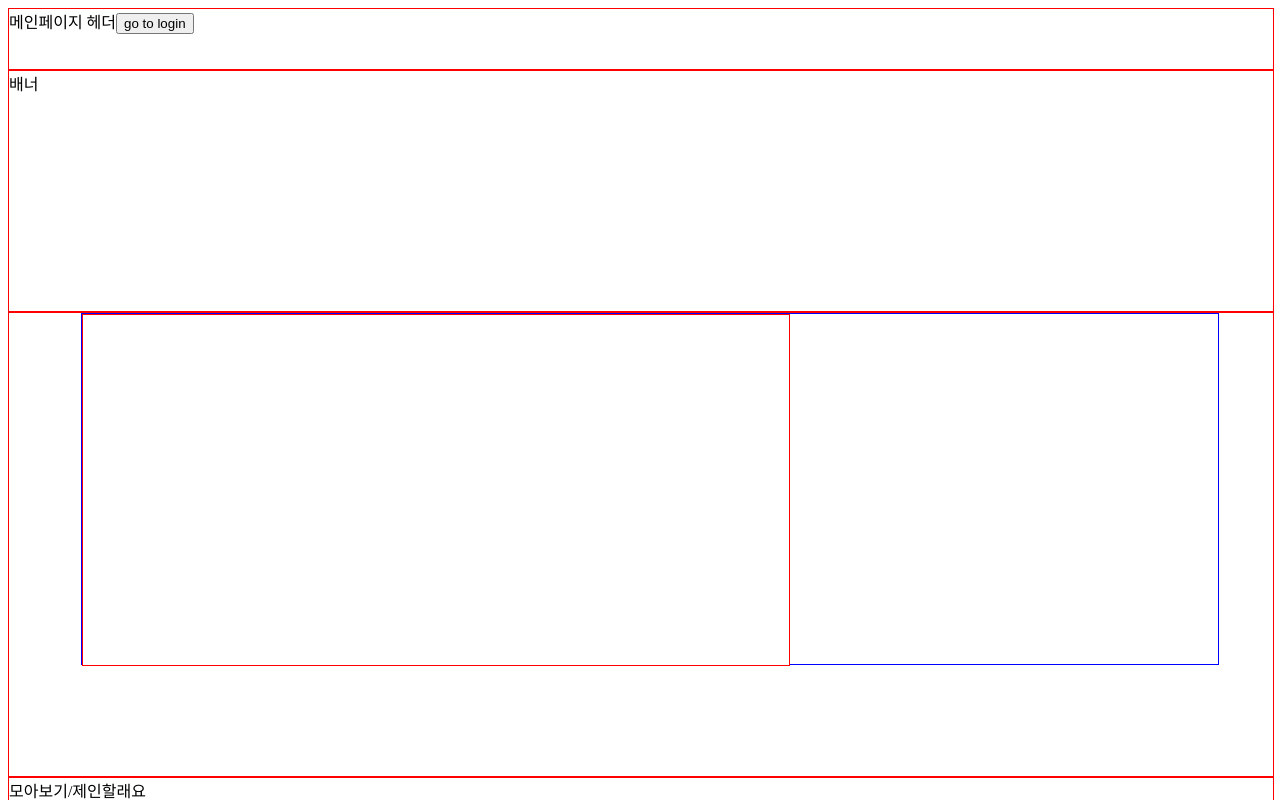
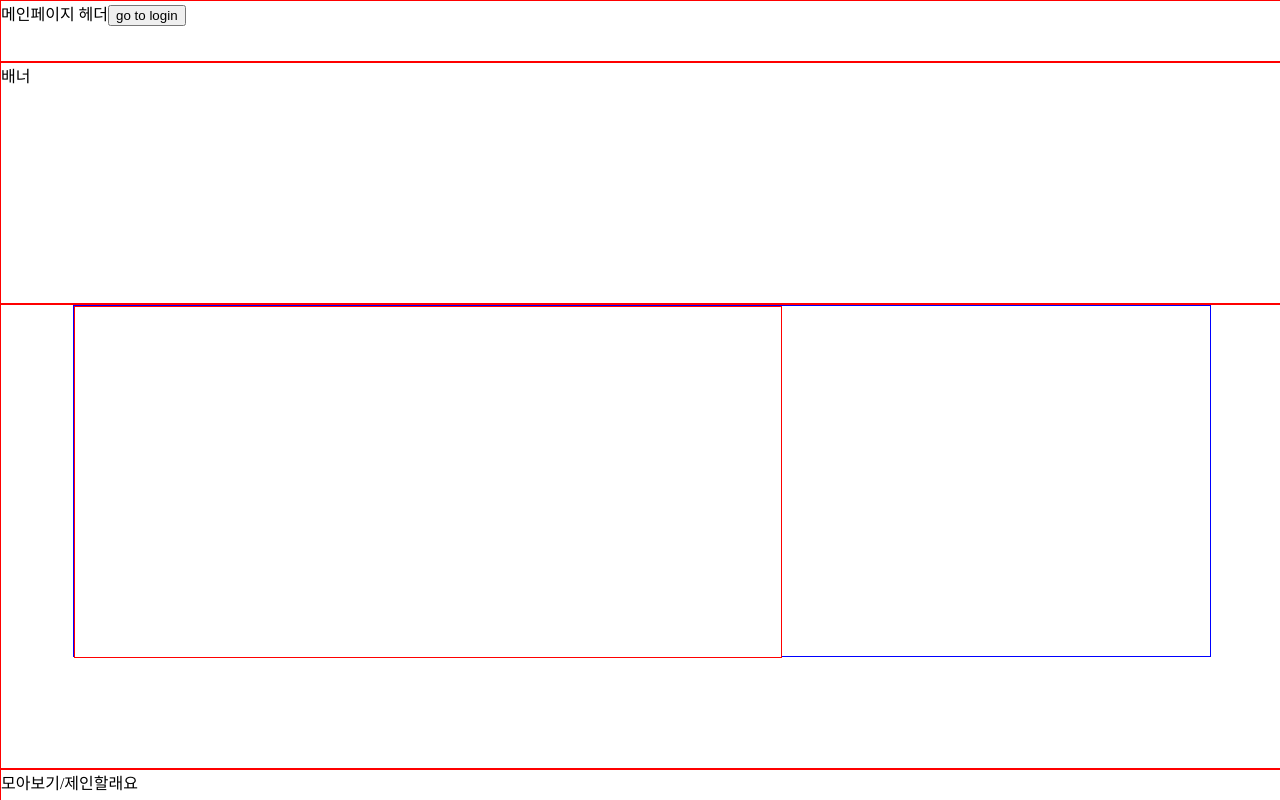
Before and after one commit to KUSITMS-27-chilling/Dachae-FE, a React (Vite) app: page / in a window 1280 px wide. Shown: the top 800 px of the page. Built offline with nearby package versions, Linux system fonts and the light colour scheme.

Commit message:
feat: GlobalStyle 추가

```diff
--- a/src/App.tsx
+++ b/src/App.tsx
@@ -1,13 +1,14 @@
 import React from 'react'
 import { BrowserRouter,Routes,Route,Router,useNavigate,Link} from 'react-router-dom';
-import Login from "./Login";
-import Join from "./Join";
-import Mainpage from './Main/MainPage';
+import GlobalStyle from './components/GlobalStyle/GlobalStyle';
+import Login from "./components/Login/Login";
+import Mainpage from './pages/Main/MainPage';
 import RegisterPage from './pages/RegisterPage';
 
 function App() {
   return (
     <div className='App'>
+      <GlobalStyle />
         <Routes>
           <Route path="/" element={<Mainpage />}/>
           <Route path="/login" element={<Login />}/>
--- /dev/null
+++ b/src/components/GlobalStyle/GlobalStyle.tsx
@@ -0,0 +1,11 @@
+import { createGlobalStyle } from "styled-components";
+import React from 'react';
+
+const GlobalStyle = createGlobalStyle`
+  body {
+    width: 100%;
+    margin: 0;
+  }
+`;
+
+export default GlobalStyle;
```
Also changed, not shown: src/Join.tsx (deleted, +0 -11 lines), src/components/Login/Login.tsx (renamed from src/Login.tsx), src/pages/Main/MainPage.styled.ts (renamed from src/Main/MainPage.styled.ts), src/pages/Main/MainPage.tsx (renamed from src/Main/MainPage.tsx).
